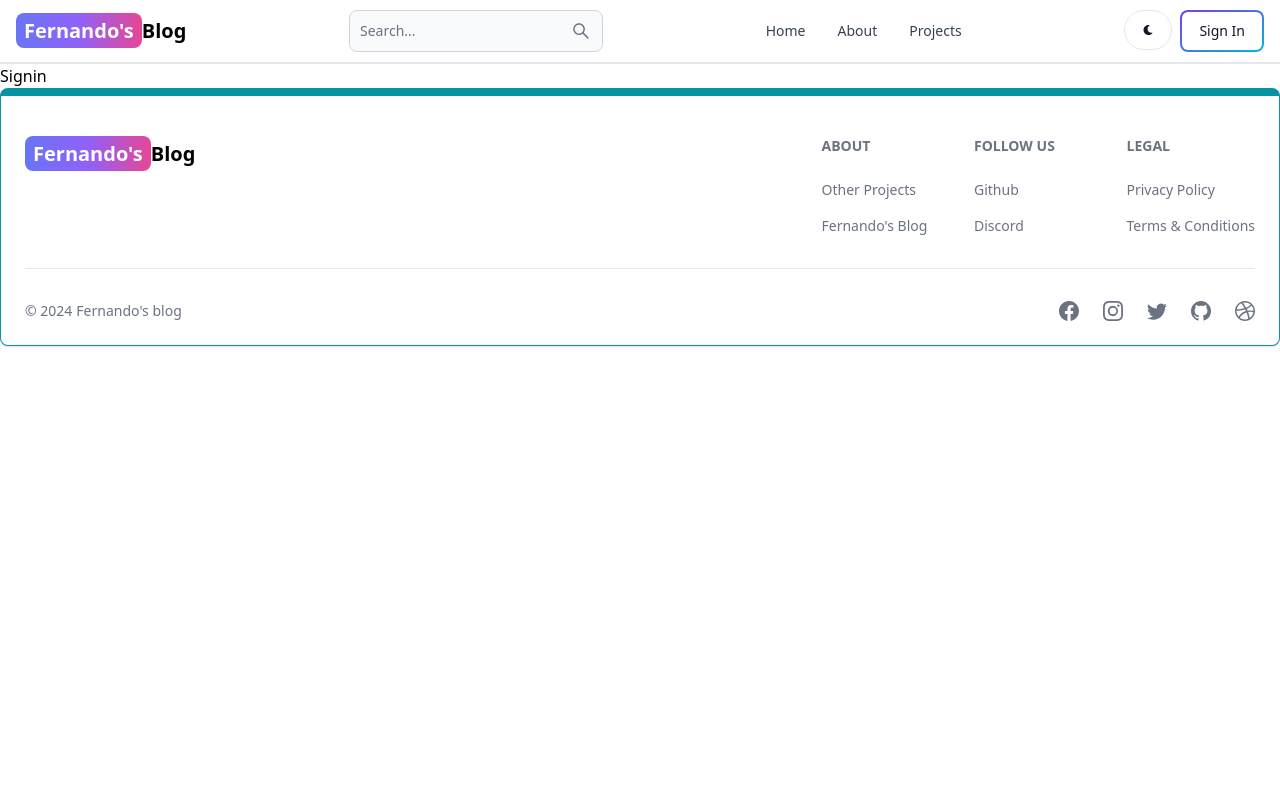
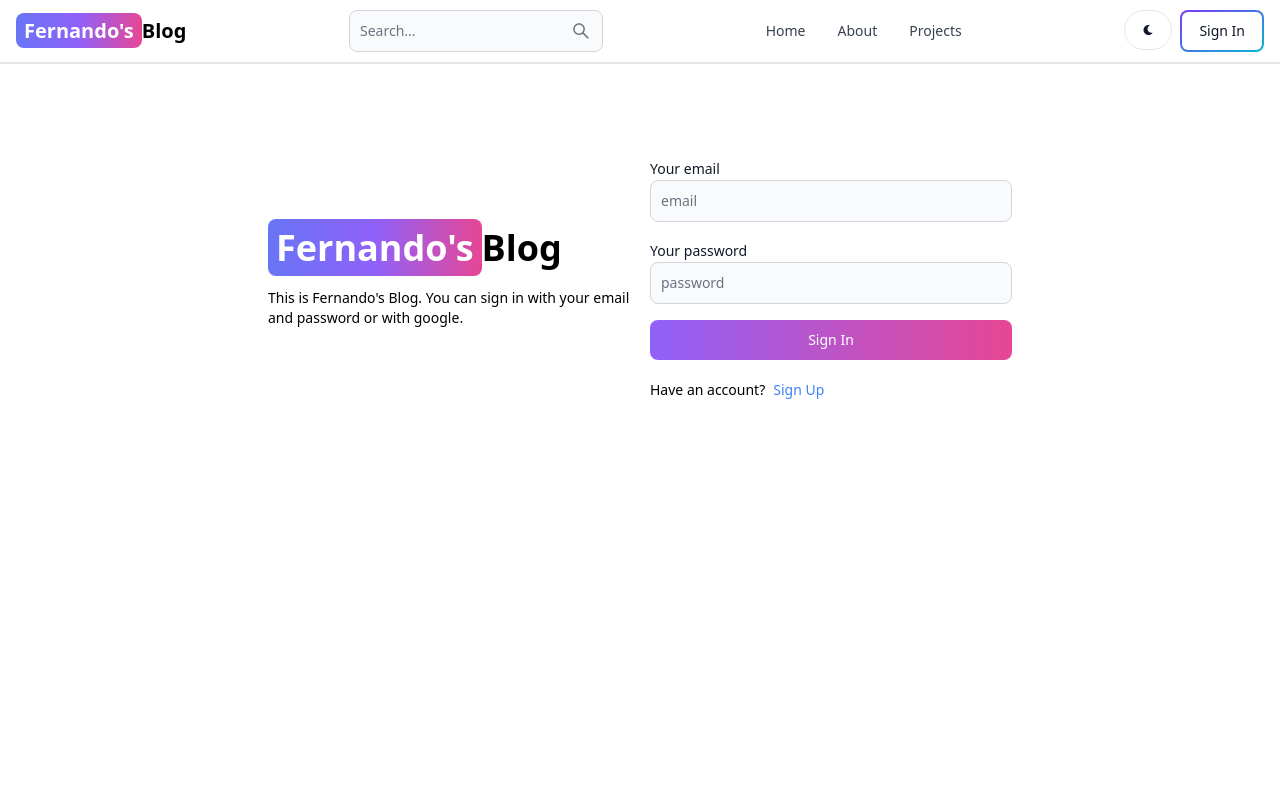
Before and after one commit to Anji-fdo/mern-job-protal, a React (Vite) app in the folder client/: page /signin in a window 1280 px wide. Shown: the top 800 px of the page. Built offline with nearby package versions, Linux system fonts and the light colour scheme.

Commit message:
complete sign in page function

```diff
--- a/client/src/components/Header.jsx
+++ b/client/src/components/Header.jsx
@@ -29,7 +29,7 @@
                 <FaMoon />
             </Button>
 
-            <Link to='/sign-in'>
+            <Link to='/signin'>
                 <Button gradientDuoTone='purpleToBlue' outline>
                     Sign In
                 </Button>
--- a/client/src/pages/SignIn.jsx
+++ b/client/src/pages/SignIn.jsx
@@ -1,7 +1,115 @@
-import React from 'react'
+import {Link, useNavigate} from 'react-router-dom';
+import { Alert, Button, Label, Spinner, TextInput } from 'flowbite-react';
+import { useState } from 'react';
 
 export default function Signin() {
-  return (
-    <div>Signin</div>
-  )
+
+  const[formData, setFormData] = useState({});
+  const [errorMessage,setErrorMessage] = useState(null);
+  const[loading, setLoading] = useState(false);
+  const navigate = useNavigate();
+
+
+  const handleChange = (e) =>{
+    setFormData({ ...formData, [e.target.id]: e.target.value.trim() });
+  };
+
+  const handleSubmit = async (e) =>{
+    e.preventDefault();
+
+    if(!formData.email || !formData.password){
+      return setErrorMessage('Please fill out with all fields!');
+    }
+
+    try{
+      setLoading(true);
+      setErrorMessage(null);
+
+      const res = await fetch('/api/auth/signin', {
+        method: 'POST',
+        headers: {'Content-Type':'application/json'},
+        body: JSON.stringify(formData),
+      });
+
+      const data = await res.json();
+      if(data.success === false){
+        return setErrorMessage(data.message);
+      }
+      setLoading(false);
+      if(res.ok){
+        navigate('/');
+      }
+
+    }catch(error){
+      setErrorMessage(error.message);
+      setLoading(false);
+
+    }
+  };
+
+  return <div className='min-h-screen mt-20'>
+     <div className='flex p-3 max-w-3xl mx-auto flex-col md:flex-row md:items-center gap-5'>
+
+      <div className='flex-1'>
+      <Link to="/" className='font-bold dark:text-white text-4xl'>
+            <span className='px-2 py-1 bg-gradient-to-r from-indigo-500 via-purple-500 to-pink-500 rounded-lg text-white'>Fernando's</span>
+            Blog
+        </Link>
+
+        <p className='text-sm mt-5'>
+          This is Fernando's Blog. You can sign in with your email and password or with google.
+        </p>
+
+      </div>
+
+      <div className='flex-1'>
+
+        <form className='flex flex-col gap-4' onSubmit={handleSubmit}>
+
+          <div>
+            <Label value='Your email' />
+            <TextInput type='email' placeholder='email' id='email' onChange={handleChange}/>
+          </div>
+          <div>
+            <Label value='Your password' />
+            <TextInput type='password' placeholder='password' id='password' onChange={handleChange}/>
+          </div>
+
+          <Button gradientDuoTone='purpleToPink' type='submit' disabled={loading}>
+            {
+              loading ? (
+                <><Spinner size='sm'/>
+                <span className='pl-3'>Loading...</span>
+                </>
+              ):'Sign In'
+            }
+          </Button>
+        </form>
+
+        <div className='flex gap-2 text-sm mt-5'>
+          <span>
+            Have an account?
+          </span>
+            <Link to='/signup' className='text-blue-500'>
+              Sign Up
+            </Link>
+
+        </div>
+
+        {
+          errorMessage && (
+            <Alert className=' mt-5' color='failure'>
+              {errorMessage}
+            </Alert>
+          )
+        }
+
+      </div>
+
+     </div>
+
+  </div>
+
+
+
 }
```
